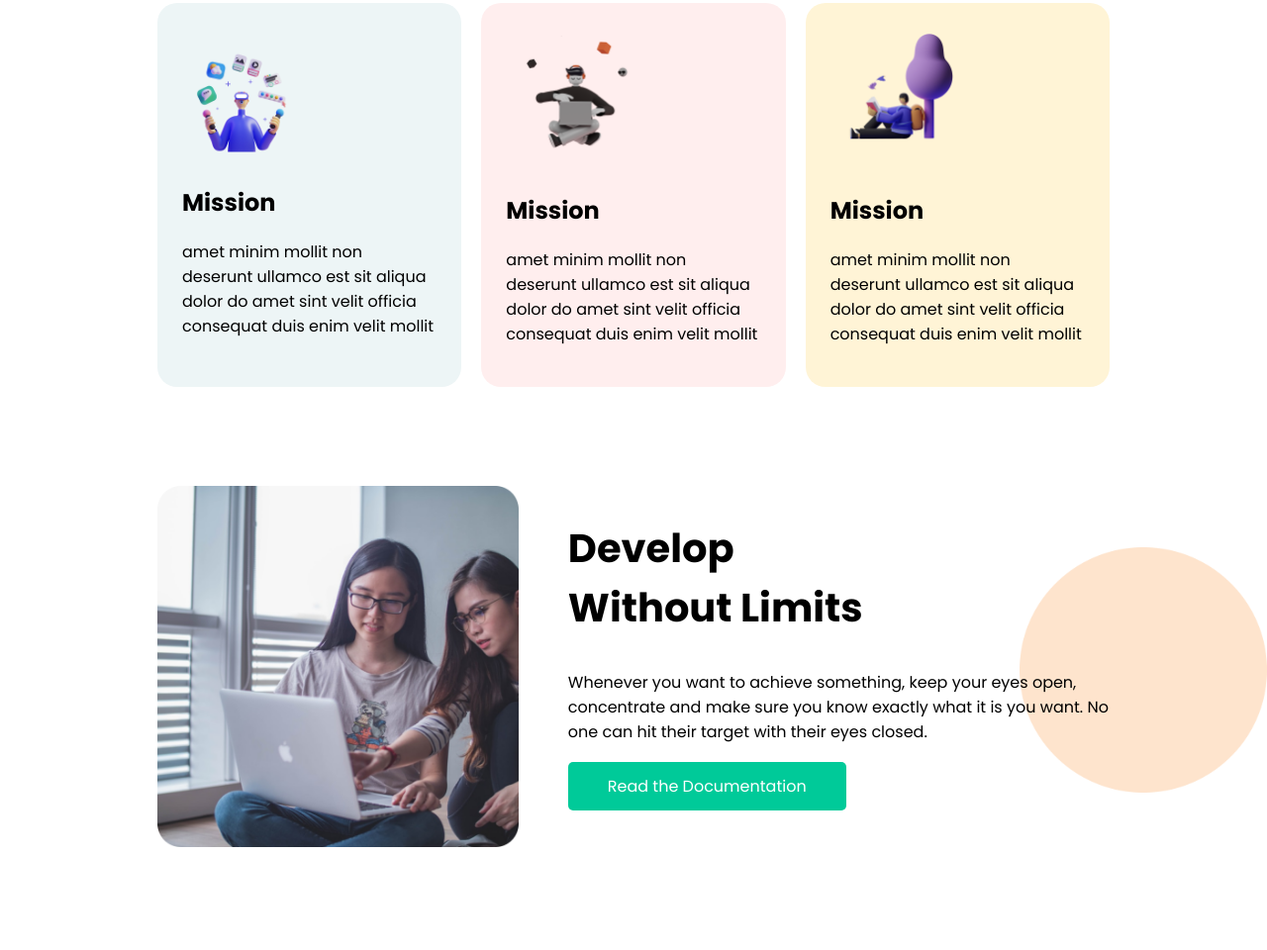
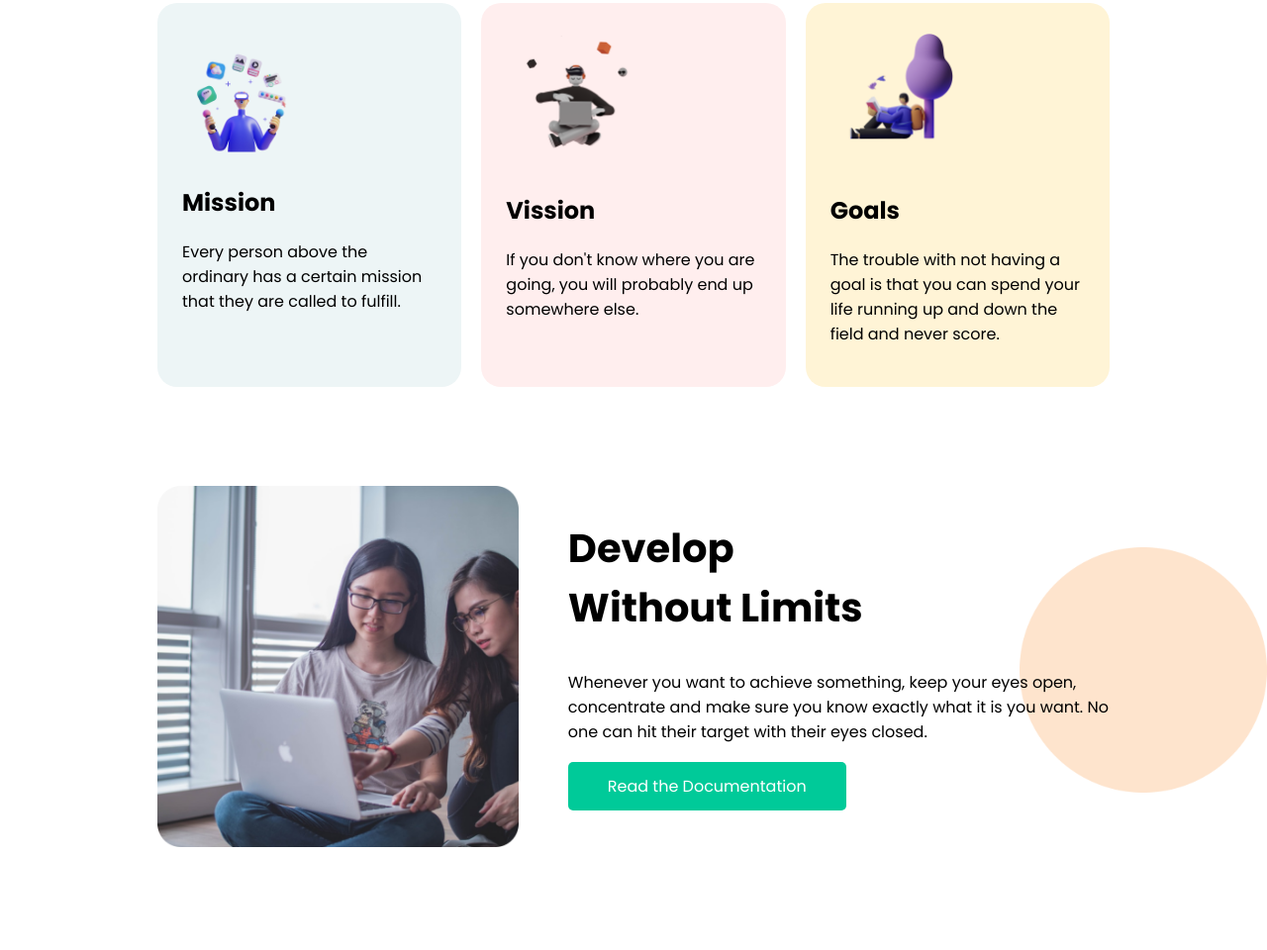
Before and after one commit to shuvocoder/developer-portfolio, a plain HTML site: page index.html in a window 1280 px wide. Shown: the part 948-1908 px from the top of the page at 99% size. Drawn offline with Linux system fonts and the light colour scheme; grey boxes are pictures that could not be loaded; a web font is replaced by a local one.

Commit message:
mission edited

```diff
--- a/index.html
+++ b/index.html
@@ -36,24 +36,21 @@
           <img src="images/illustrators/illustrator-1.png" alt="" />
           <h1>Mission</h1>
           <p>
-            amet minim mollit non deserunt ullamco est sit aliqua dolor do amet
-            sint velit officia consequat duis enim velit mollit
+            Every person above the ordinary has a certain mission that they are called to fulfill.
           </p>
         </div>
         <div class="box" id="box-2" style="background-color: #ffeeee">
           <img src="images/illustrators/illustrator-2.png" alt="" />
-          <h1>Mission</h1>
+          <h1>Vission</h1>
           <p>
-            amet minim mollit non deserunt ullamco est sit aliqua dolor do amet
-            sint velit officia consequat duis enim velit mollit
+            If you don't know where you are going, you will probably end up somewhere else.
           </p>
         </div>
         <div class="box" style="background-color: #fff4d6">
           <img src="images/illustrators/illustrator-3.png" alt="" />
-          <h1>Mission</h1>
+          <h1>Goals</h1>
           <p>
-            amet minim mollit non deserunt ullamco est sit aliqua dolor do amet
-            sint velit officia consequat duis enim velit mollit
+            The trouble with not having a goal is that you can spend your life running up and down the field and never score.
           </p>
         </div>
       </div>
```
